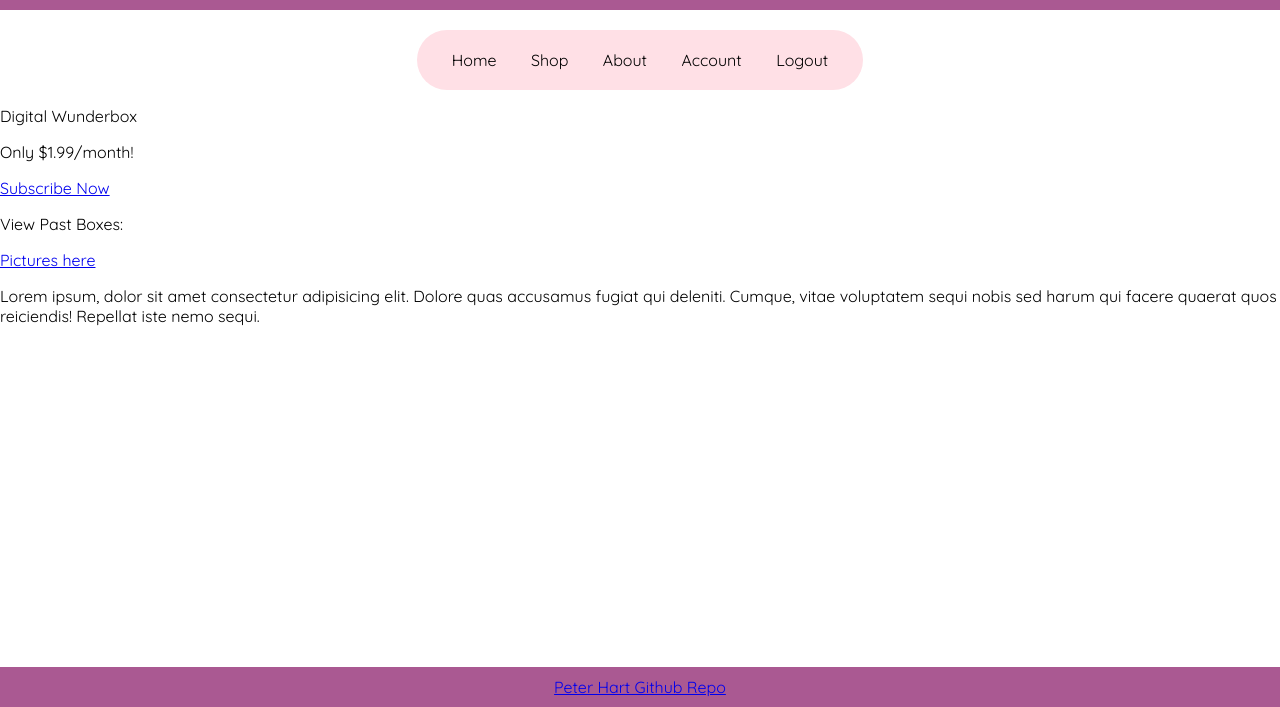
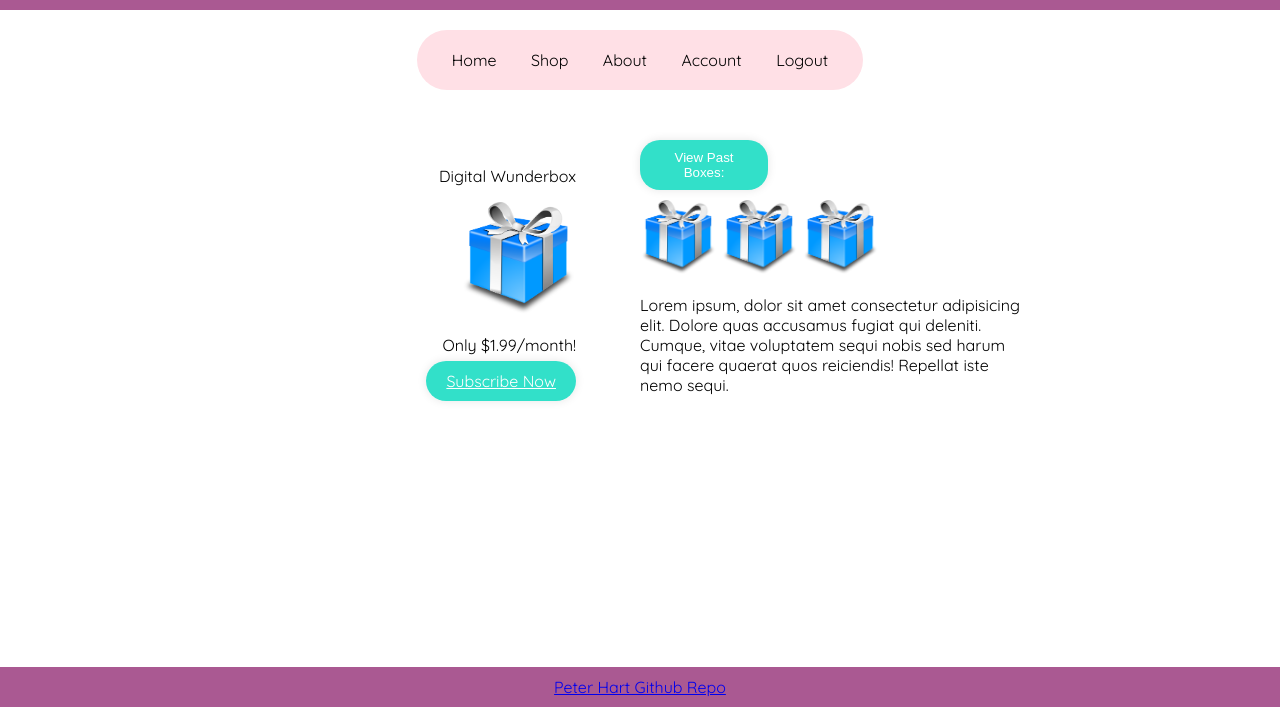
Before and after one commit to kozakhart/startup, a plain HTML site: page shop.html in a window 1280 px wide. Shown: the part 93-800 px from the top of the page. Drawn offline with Linux system fonts and the light colour scheme.

Commit message:
finish shop page

```diff
--- a/main.css
+++ b/main.css
@@ -6,7 +6,7 @@
 }
 
 .login-container {
-    margin: 20vh auto 0; /* Center horizontally and add 20vh margin from the top */
+    margin: 20vh auto 0;
     width: 30vw;
     height: 80vh;
 }
@@ -35,15 +35,30 @@
     margin: 0 auto;
 }
 
+.shop-container {
+    display: flex;
+    align-items: center;
+    margin-top: 5vh;
+}
+
+.shop-box {
+    width: 45%;
+}
+
+.shop-box-left {
+    text-align: right;
+    margin-right: 5vw;
+}
+
+.shop-box-right {
+    text-align: left;
+    width: 30%;
+}
+
 .home-container {
     display: flex;
     justify-content: center;
     align-items: center;
-}
-
-.image {
-    max-width: 20%; /* Set the maximum width to fill its container */
-    max-height: 20%; /* Set the maximum height to fill its container */
 }
 
 .home-box1{
@@ -169,3 +184,7 @@ footer {
     padding: 10px 0;
     color: white;
 }
+.image {
+    max-width: 20%;
+    max-height: 20%;
+}
--- a/shop.html
+++ b/shop.html
@@ -19,17 +19,26 @@
             <a href="login.html">Logout</a>
         </nav>
     </div>
-    <div>
-        <p>Digital Wunderbox</p>
-        <p>Only $1.99/month!</p>
-        <a href="shop.html">Subscribe Now</a>
+
+    <div class="shop-container">
+        <div class="shop-box shop-box-left">
+            <p>Digital Wunderbox</p>
+            <img src="present.webp" class="image">
+            <p>Only $1.99/month!</p>
+            <a class="home-button" href="shop.html">Subscribe Now</a>
+            </div>
+
+        <div class="shop-box shop-box-right">
+            <button class="home-button">View Past Boxes:</button>
+            <div>
+                <img src="present.webp" class="image">
+                <img src="present.webp" class="image">
+                <img src="present.webp" class="image">
+            </div>
+            <p>Lorem ipsum, dolor sit amet consectetur adipisicing elit. Dolore quas accusamus fugiat qui deleniti. Cumque, vitae voluptatem sequi nobis sed harum qui facere quaerat quos reiciendis! Repellat iste nemo sequi.</p>
+        </div>
     </div>
 
-    <div>
-        <p>View Past Boxes:</p>
-        <a href="#">Pictures here</a>
-        <p>Lorem ipsum, dolor sit amet consectetur adipisicing elit. Dolore quas accusamus fugiat qui deleniti. Cumque, vitae voluptatem sequi nobis sed harum qui facere quaerat quos reiciendis! Repellat iste nemo sequi.</p>
-    </div>
     <footer>
         <a href="https://github.com/kozakhart/startup.git">Peter Hart Github Repo</a>
     </footer>
```
